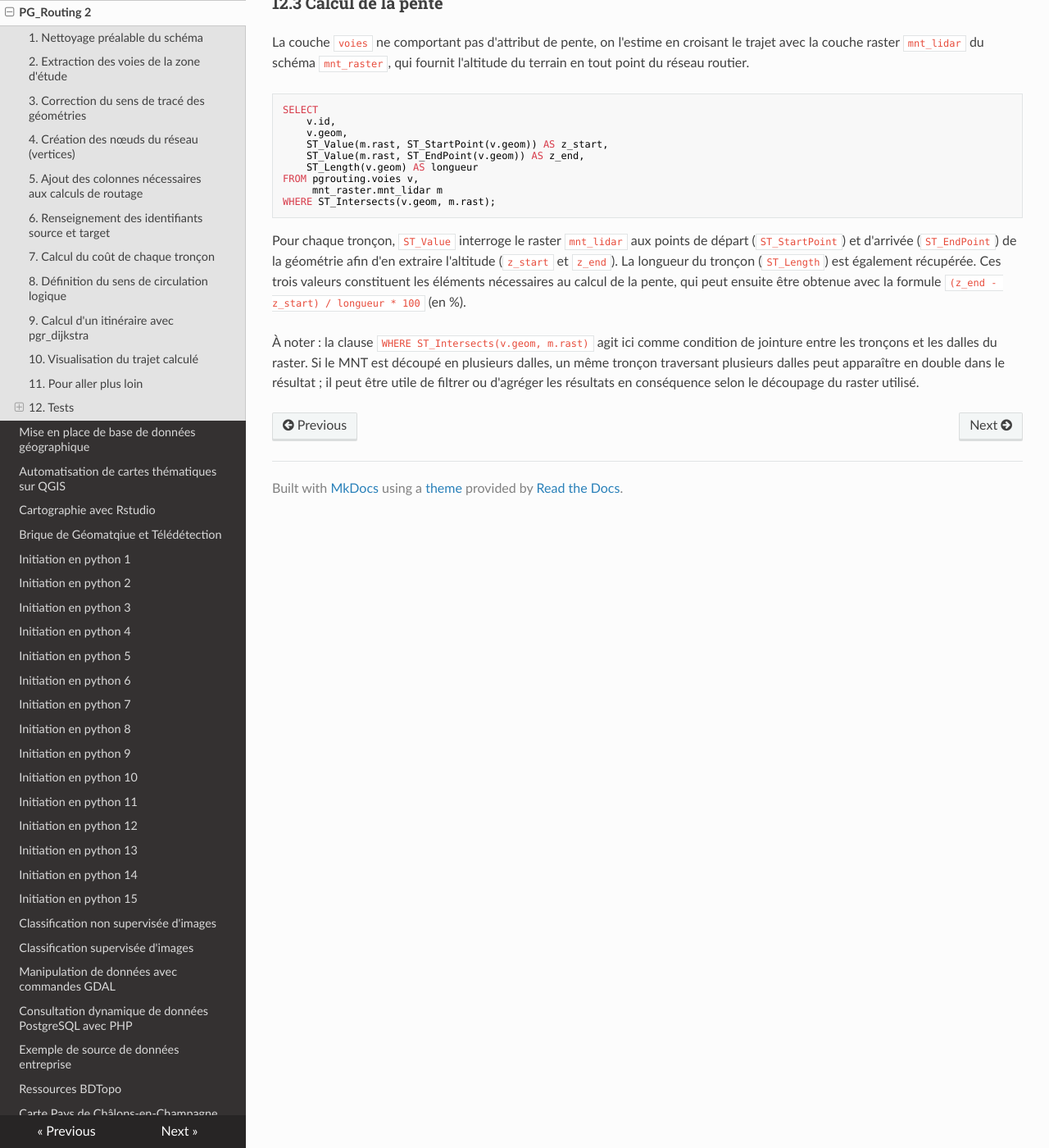
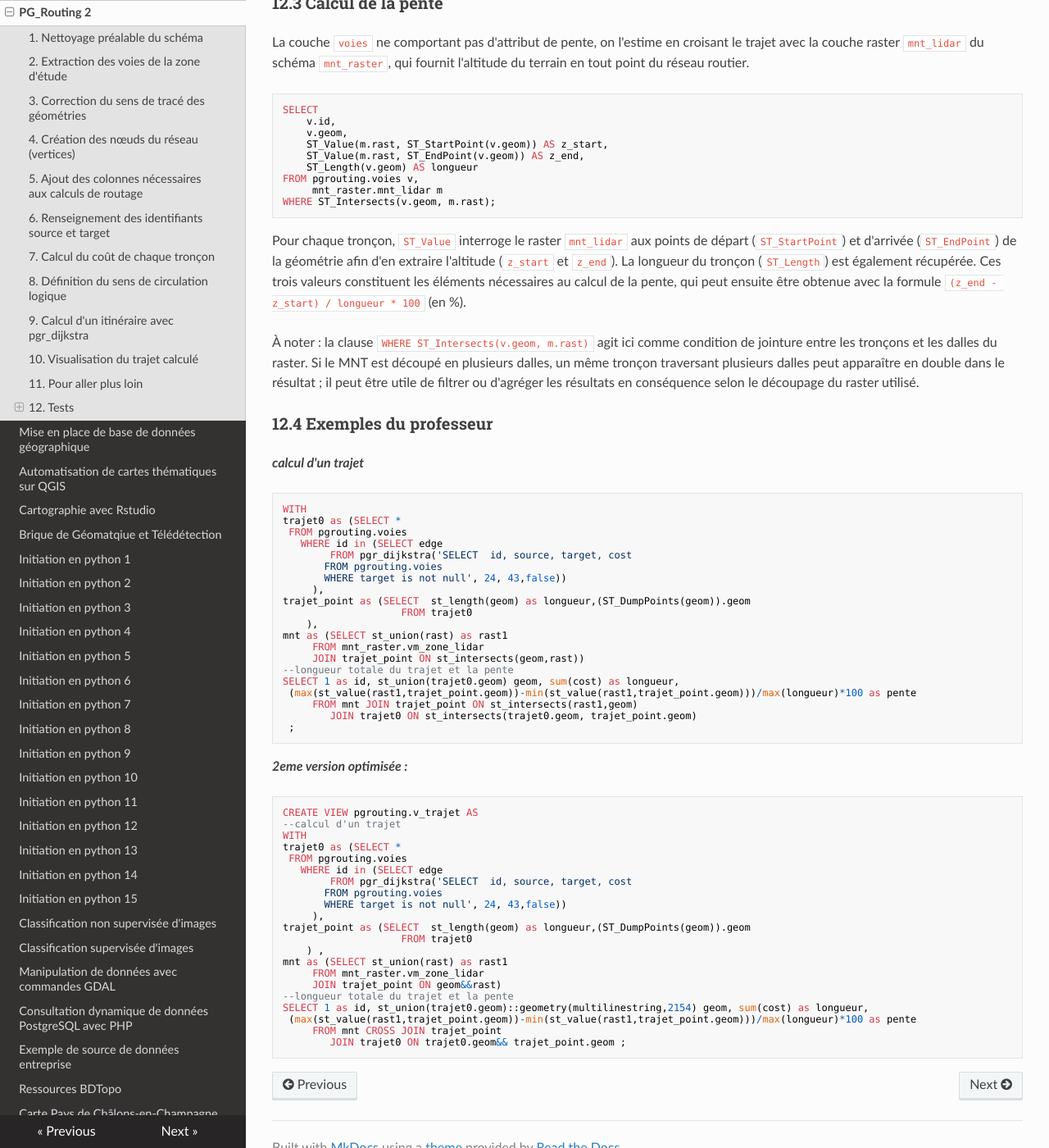
Before and after one commit to abdou123-guene/Site_de_documentation_geomatique, an MkDocs documentation site: the page built from docs/pgrouting1.md, in a window 1280 px wide and 1400 px high, scrolled down 6038 px. Shown: the whole window at 82% size. Built offline with MkDocs 1.6.1, drawn with Linux system fonts in a browser that asks for light colours; nearby versions of some CDN libraries.

Commit message:
Update pgrouting1.md

````diff
--- a/docs/pgrouting1.md
+++ b/docs/pgrouting1.md
@@ -254,3 +254,56 @@ WHERE ST_Intersects(v.geom, m.rast);
 Pour chaque tronçon, `ST_Value` interroge le raster `mnt_lidar` aux points de départ (`ST_StartPoint`) et d'arrivée (`ST_EndPoint`) de la géométrie afin d'en extraire l'altitude (`z_start` et `z_end`). La longueur du tronçon (`ST_Length`) est également récupérée. Ces trois valeurs constituent les éléments nécessaires au calcul de la pente, qui peut ensuite être obtenue avec la formule `(z_end - z_start) / longueur * 100` (en %).
 
 À noter : la clause `WHERE ST_Intersects(v.geom, m.rast)` agit ici comme condition de jointure entre les tronçons et les dalles du raster. Si le MNT est découpé en plusieurs dalles, un même tronçon traversant plusieurs dalles peut apparaître en double dans le résultat ; il peut être utile de filtrer ou d'agréger les résultats en conséquence selon le découpage du raster utilisé.
+
+### 12.4 Exemples du professeur
+
+***calcul d'un trajet***
+
+```sql
+WITH
+trajet0 as (SELECT *
+ FROM pgrouting.voies
+   WHERE id in (SELECT edge
+		FROM pgr_dijkstra('SELECT  id, source, target, cost
+       FROM pgrouting.voies
+	   WHERE target is not null', 24, 43,false))
+	 ),
+trajet_point as (SELECT  st_length(geom) as longueur,(ST_DumpPoints(geom)).geom
+  					FROM trajet0
+	),
+mnt as (SELECT st_union(rast) as rast1
+	 FROM mnt_raster.vm_zone_lidar
+	 JOIN trajet_point ON st_intersects(geom,rast))
+--longueur totale du trajet et la pente
+SELECT 1 as id, st_union(trajet0.geom) geom, sum(cost) as longueur,
+ (max(st_value(rast1,trajet_point.geom))-min(st_value(rast1,trajet_point.geom)))/max(longueur)*100 as pente
+	 FROM mnt JOIN trajet_point ON st_intersects(rast1,geom)
+	    JOIN trajet0 ON st_intersects(trajet0.geom, trajet_point.geom)
+ ;
+```
+
+***2eme version optimisée :***
+
+```sql
+CREATE VIEW pgrouting.v_trajet AS
+--calcul d'un trajet
+WITH
+trajet0 as (SELECT *
+ FROM pgrouting.voies
+   WHERE id in (SELECT edge
+		FROM pgr_dijkstra('SELECT  id, source, target, cost
+       FROM pgrouting.voies
+	   WHERE target is not null', 24, 43,false))
+	 ),
+trajet_point as (SELECT  st_length(geom) as longueur,(ST_DumpPoints(geom)).geom
+  					FROM trajet0
+	) ,
+mnt as (SELECT st_union(rast) as rast1
+	 FROM mnt_raster.vm_zone_lidar
+	 JOIN trajet_point ON geom&&rast)
+--longueur totale du trajet et la pente
+SELECT 1 as id, st_union(trajet0.geom)::geometry(multilinestring,2154) geom, sum(cost) as longueur,
+ (max(st_value(rast1,trajet_point.geom))-min(st_value(rast1,trajet_point.geom)))/max(longueur)*100 as pente
+	 FROM mnt CROSS JOIN trajet_point
+	    JOIN trajet0 ON trajet0.geom&& trajet_point.geom ;
+```
````
